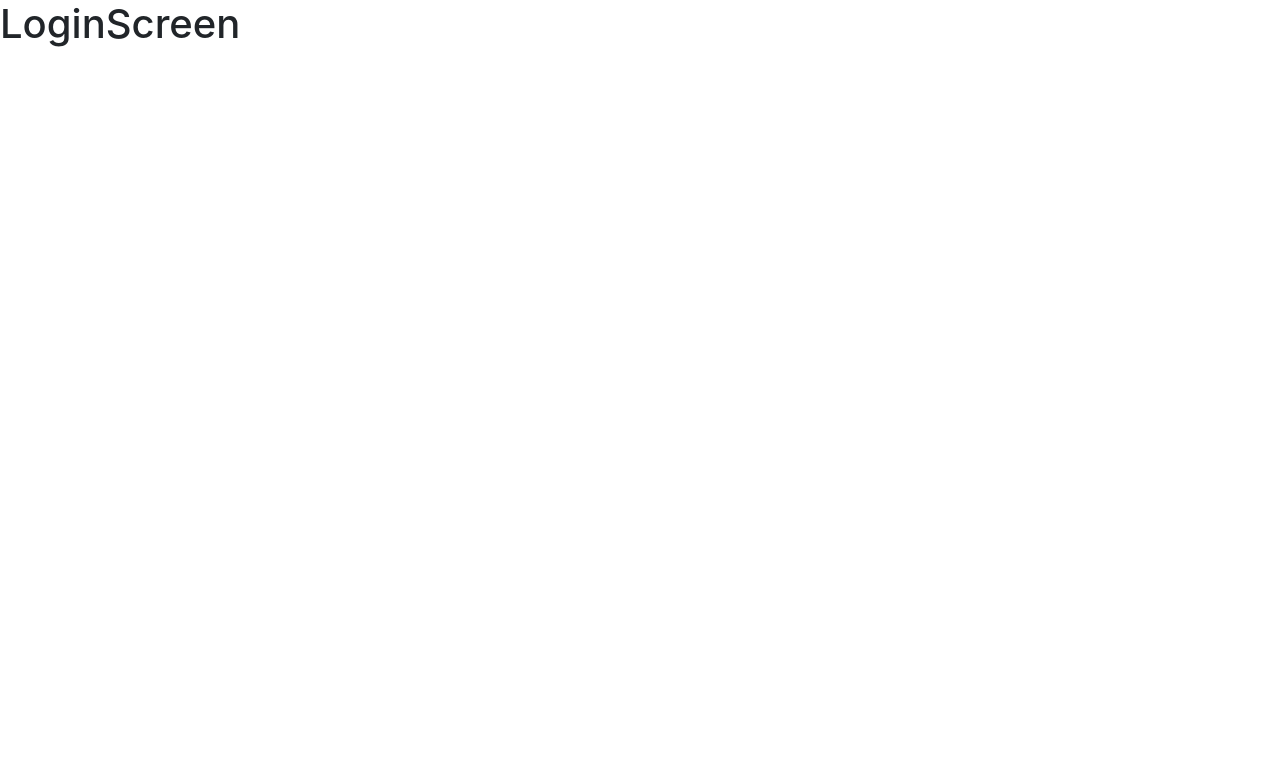
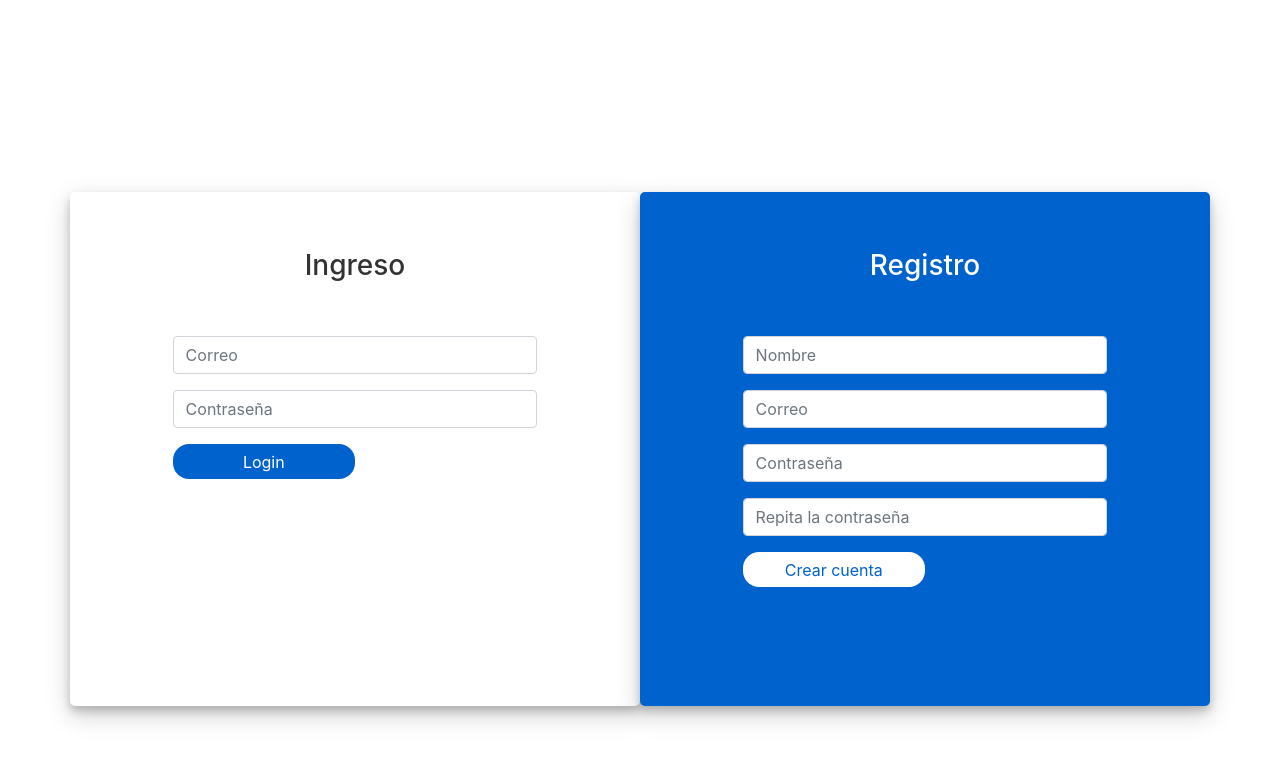
Before and after one commit to leotangram/reactFH-08-calendar, a React (Create React App) app: page /login in a window 1280 px wide. Shown: the top 762 px of the page. Built offline with nearby package versions, Linux system fonts and the light colour scheme.

Commit message:
Login Screen y Navbar

```diff
--- a/public/index.html
+++ b/public/index.html
@@ -17,6 +17,12 @@
       integrity="sha384-JcKb8q3iqJ61gNV9KGb8thSsNjpSL0n8PARn9HuZOnIxN0hoP+VmmDGMN5t9UJ0Z"
       crossorigin="anonymous"
     />
+    <link
+      rel="stylesheet"
+      href="https://cdnjs.cloudflare.com/ajax/libs/font-awesome/5.14.0/css/all.min.css"
+      integrity="sha512-1PKOgIY59xJ8Co8+NE6FZ+LOAZKjy+KY8iq0G4B3CyeY6wYHN3yt9PW0XpSriVlkMXe40PTKnXrLnZ9+fkDaog=="
+      crossorigin="anonymous"
+    />
     <title>Calendar App</title>
   </head>
   <body>
--- a/src/components/auth/LoginSreen.js
+++ b/src/components/auth/LoginSreen.js
@@ -1,9 +1,72 @@
 import React from 'react'
+import './login.css'
 
 const LoginSreen = () => {
   return (
-    <div>
-      <h1>LoginScreen</h1>
+    <div className="container login-container">
+      <div className="row">
+        <div className="col-md-6 login-form-1">
+          <h3>Ingreso</h3>
+          <form>
+            <div className="form-group">
+              <input
+                type="text"
+                className="form-control"
+                placeholder="Correo"
+              />
+            </div>
+            <div className="form-group">
+              <input
+                type="password"
+                className="form-control"
+                placeholder="Contraseña"
+              />
+            </div>
+            <div className="form-group">
+              <input type="submit" className="btnSubmit" value="Login" />
+            </div>
+          </form>
+        </div>
+
+        <div className="col-md-6 login-form-2">
+          <h3>Registro</h3>
+          <form>
+            <div className="form-group">
+              <input
+                type="text"
+                className="form-control"
+                placeholder="Nombre"
+              />
+            </div>
+            <div className="form-group">
+              <input
+                type="email"
+                className="form-control"
+                placeholder="Correo"
+              />
+            </div>
+            <div className="form-group">
+              <input
+                type="password"
+                className="form-control"
+                placeholder="Contraseña"
+              />
+            </div>
+
+            <div className="form-group">
+              <input
+                type="password"
+                className="form-control"
+                placeholder="Repita la contraseña"
+              />
+            </div>
+
+            <div className="form-group">
+              <input type="submit" className="btnSubmit" value="Crear cuenta" />
+            </div>
+          </form>
+        </div>
+      </div>
     </div>
   )
 }
--- /dev/null
+++ b/src/components/auth/login.css
@@ -0,0 +1,50 @@
+.login-container {
+  margin-top: 15%;
+}
+.login-form-1 {
+  border-radius: 5px;
+  box-shadow: 0 5px 8px 0 rgba(0, 0, 0, 0.2), 0 9px 26px 0 rgba(0, 0, 0, 0.19);
+  padding: 5%;
+}
+.login-form-1 h3 {
+  text-align: center;
+  color: #333;
+}
+.login-form-2 {
+  border-radius: 5px;
+  box-shadow: 0 5px 8px 0 rgba(0, 0, 0, 0.2), 0 9px 26px 0 rgba(0, 0, 0, 0.19);
+  padding: 5%;
+  background: #0062cc;
+}
+.login-form-2 h3 {
+  text-align: center;
+  color: #fff;
+}
+.login-container form {
+  padding: 10%;
+}
+.btnSubmit {
+  width: 50%;
+  border-radius: 1rem;
+  padding: 1.5%;
+  border: none;
+  cursor: pointer;
+}
+.login-form-1 .btnSubmit {
+  color: #fff;
+  background-color: #0062cc;
+}
+.login-form-2 .btnSubmit {
+  background-color: #fff;
+  color: #0062cc;
+}
+.login-form-2 .ForgetPwd {
+  color: #fff;
+  font-weight: 600;
+  text-decoration: none;
+}
+.login-form-1 .ForgetPwd {
+  color: #0062cc;
+  font-weight: 600;
+  text-decoration: none;
+}
--- a/src/components/calendar/CalendarScreen.js
+++ b/src/components/calendar/CalendarScreen.js
@@ -1,9 +1,10 @@
 import React from 'react'
+import Navbar from '../ui/Navbar'
 
 const CalendarScreen = () => {
   return (
     <div>
-      <h1>CalendarScreen</h1>
+      <Navbar />
     </div>
   )
 }
--- /dev/null
+++ b/src/components/ui/Navbar.js
@@ -0,0 +1,15 @@
+import React from 'react'
+
+const Navbar = () => {
+  return (
+    <div className="navbar navbar-dark bg-dark mb-4">
+      <span className="navbar-brand">Pedro</span>
+      <button className="btn btn-outline-danger">
+        <i className="fas fa-sign-out-alt" />
+        <span> Salir</span>
+      </button>
+    </div>
+  )
+}
+
+export default Navbar
```
